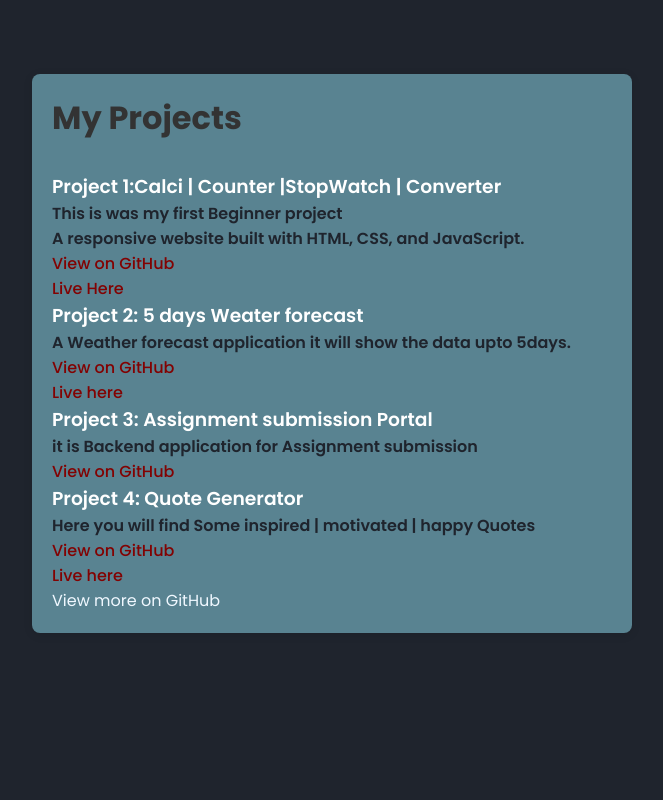
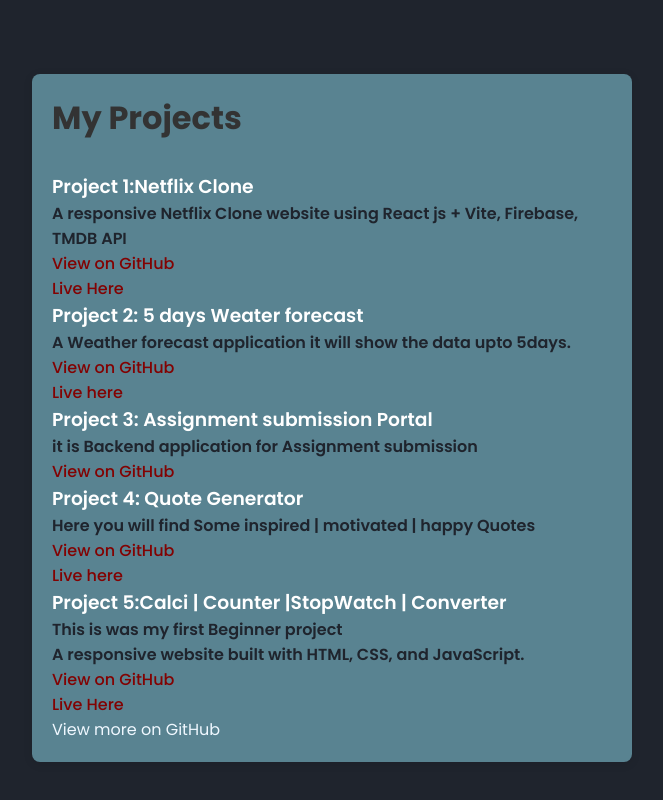
Before and after one commit to KickDp/portofolio, a plain HTML site: page index.html in a window 1280 px wide. Shown: the part 726-1526 px from the top of the page, without its empty margins (308-971 px from the left). Drawn offline with nearby package versions, Linux system fonts and the light colour scheme.

Commit message:
Update index.html

```diff
--- a/index.html
+++ b/index.html
@@ -45,9 +45,9 @@
         <div class="container">
             <h2>My Projects</h2>
             <div class="project">
-                <h3>Project 1:Calci | Counter |StopWatch | Converter </h3>
-                <p>This is was my first Beginner project</p>
-                <p>A  responsive website built with HTML, CSS, and JavaScript.</p>
+                <h3>Project 1:Netflix Clone  </h3>
+                <p></p>
+                <p>A responsive Netflix Clone website using React js + Vite, Firebase, TMDB API  </p>
                 <a href="https://github.com/KickDp/freeCalci" target="_blank">View on GitHub</a>
                 <div>
                     <a href="https://kickdp.github.io/freeCalci/" target="_blank">Live Here</a>
@@ -72,6 +72,15 @@
                 <a href="https://github.com/KickDp/QuoteGenerator" target="_blank">View on GitHub</a>
                 <div>
                 <a href="https://kickdp.github.io/QuoteGenerator/" target="_blank">Live here</a>
+                </div>
+            </div>
+             <div class="project">
+                <h3>Project 5:Calci | Counter |StopWatch | Converter </h3>
+                <p>This is was my first Beginner project</p>
+                <p>A  responsive website built with HTML, CSS, and JavaScript.</p>
+                <a href="https://github.com/KickDp/freeCalci" target="_blank">View on GitHub</a>
+                <div>
+                    <a href="https://kickdp.github.io/freeCalci/" target="_blank">Live Here</a>
                 </div>
             </div>
             <div><a href="https://github.com/KickDp/">View more on GitHub</a></div>
```
